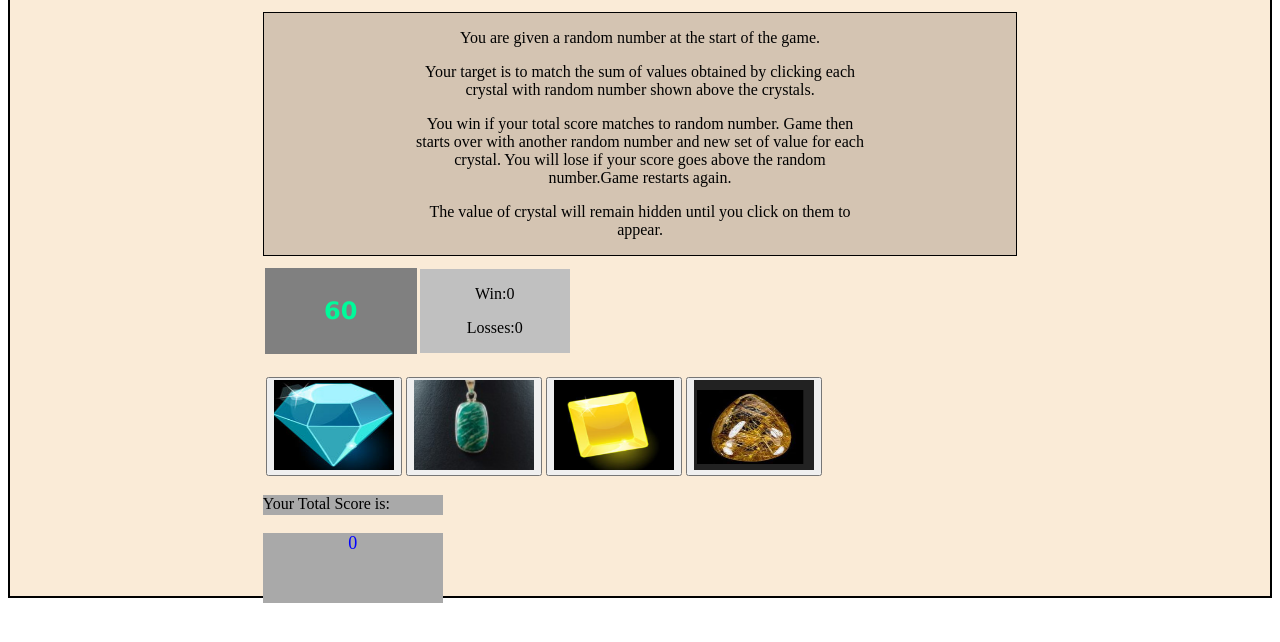
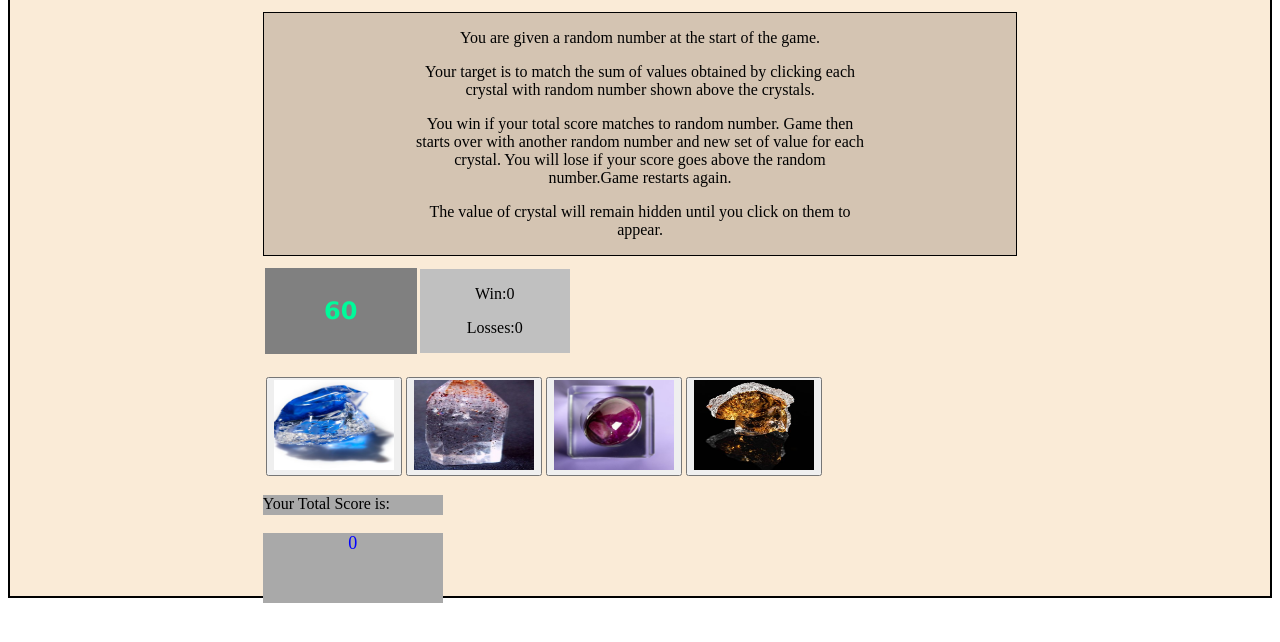
Before and after one commit to Lax1879apple/-unit-4-game, a plain HTML site: page index.html in a window 1280 px wide. Shown: the part 94-736 px from the top of the page. Drawn offline with nearby package versions, Linux system fonts and the light colour scheme.

Commit message:
crystal images were missing from due to last update, new images were added in indexhtml

```diff
--- a/index.html
+++ b/index.html
@@ -48,18 +48,18 @@
         <table>
             <tr>
                 <td>
-                   <button><img class="img1" src= "assets/images/crystal1.png"></button>
+                   <button><img class="img1" src= "assets/images/Capture.png"></button>
                 </td>
               <br>
                 <td>
-                    <button><img  class="img2" src= "assets/images/crystal2.PNG"></button>
+                    <button><img  class="img2" src= "assets/images/Capture2.PNG"></button>
                 </td>
 
                 <td>
-                    <button><img class="img3" src="assets/images/crystal3.png"></button>
+                    <button><img class="img3" src="assets/images/Capture3.png"></button>
                 </td>
                 <td>
-                    <button><img class="img4" src= "assets/images/crystal4.png"></button>
+                    <button><img class="img4" src= "assets/images/Capture6.png"></button>
                 </td>
             </tr>
         </table>
```
Also changed, not shown: assets/images/Capture.PNG (added), assets/images/Capture2.PNG (added), assets/images/Capture3.PNG (added), assets/images/Capture4.PNG (added), assets/images/Capture5.PNG (added), assets/images/Capture6.PNG (added), assets/images/crystal1.PNG (deleted), assets/images/crystal2.PNG (deleted), assets/images/crystal3.PNG (deleted), assets/images/crystal4.png (deleted).
